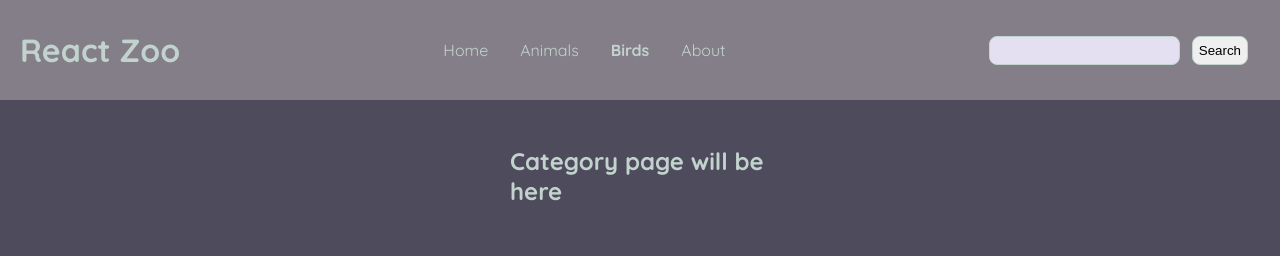
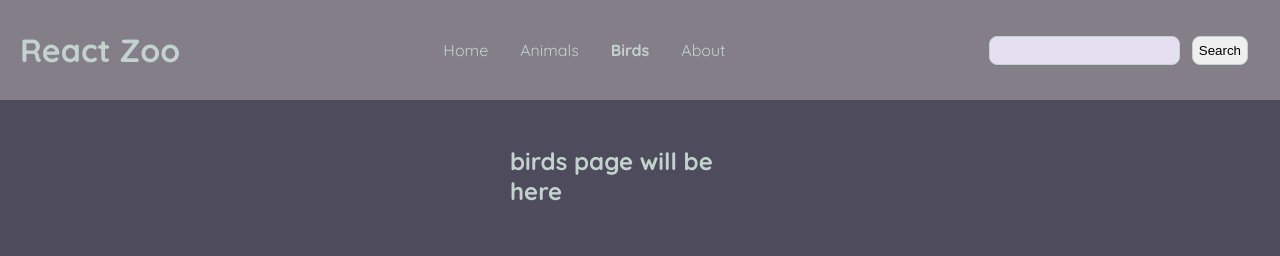
Before and after one commit to tauoms/react-zoo, a React (Vite) app: page /birds in a window 1280 px wide. Shown: the top 256 px of the page. Built offline with nearby package versions, Linux system fonts and the light colour scheme.

Commit message:
Add useParams to CategoryPage to display current category

```diff
--- a/src/routes/CategoryPage.jsx
+++ b/src/routes/CategoryPage.jsx
@@ -1,7 +1,11 @@
+import { useParams } from "react-router-dom";
+
 const CategoryPage = () => {
+  let { category } = useParams();
+
   return (
     <>
-      <h2>Category page will be here</h2>
+      <h2>{category} page will be here</h2>
     </>
   );
 };
```
